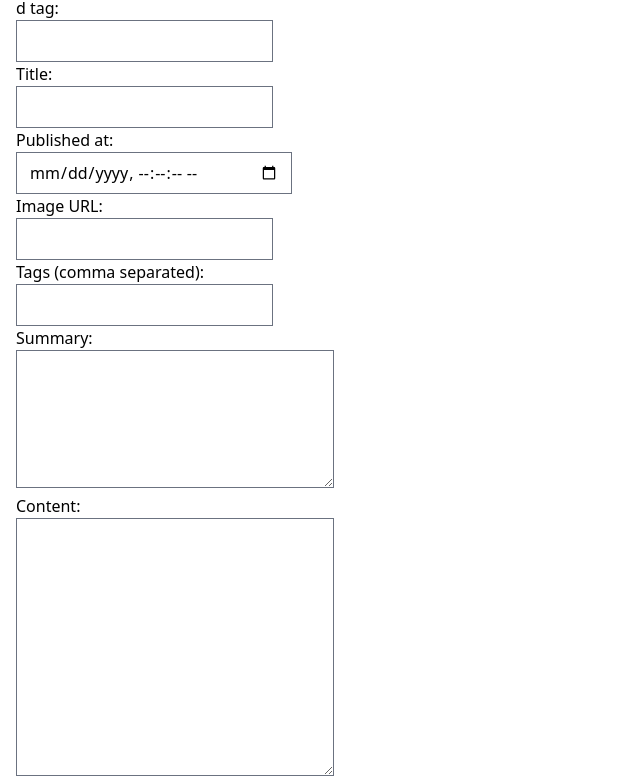
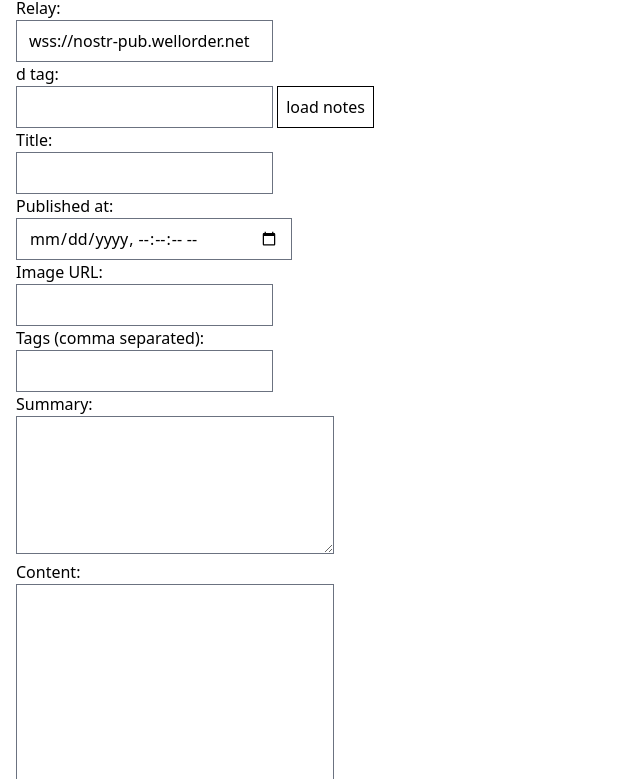
Before and after one commit to canostrical/longpub, a website: page index.html in a window 1280 px wide. Shown: the part 48-827 px from the top of the page, without its empty margins (0-640 px from the left). Drawn offline with nearby package versions, Linux system fonts and the light colour scheme; files that its build step writes are made by us from their sources.

Commit message:
ask for relay and pubkey

```diff
--- a/index.html
+++ b/index.html
@@ -15,6 +15,13 @@
       data-action="submit->form#publishNote"
     >
       <h1 class="text-lg font-semibold">longpub</h1>
+      <label for="relay" class="block">Relay:</label>
+      <input
+        id="relay"
+        data-form-target="relay"
+        type="text"
+        value="wss://nostr-pub.wellorder.net"
+      />
       <label for="d-tag" class="block">d tag:</label>
       <input
         id="d-tag"
@@ -24,6 +31,12 @@
         autocomplete="off"
         data-action="change->form#loadNote"
         required
+      />
+      <input
+        type="button"
+        value="load notes"
+        data-action="click->form#cacheNotes"
+        class="border border-black p-2"
       />
       <datalist id="d-tags" data-form-target="dTags"></datalist>
       <label for="title" class="block">Title:</label>
```
Also changed, not shown: controllers/form_controller.ts (+19 -15 lines).
